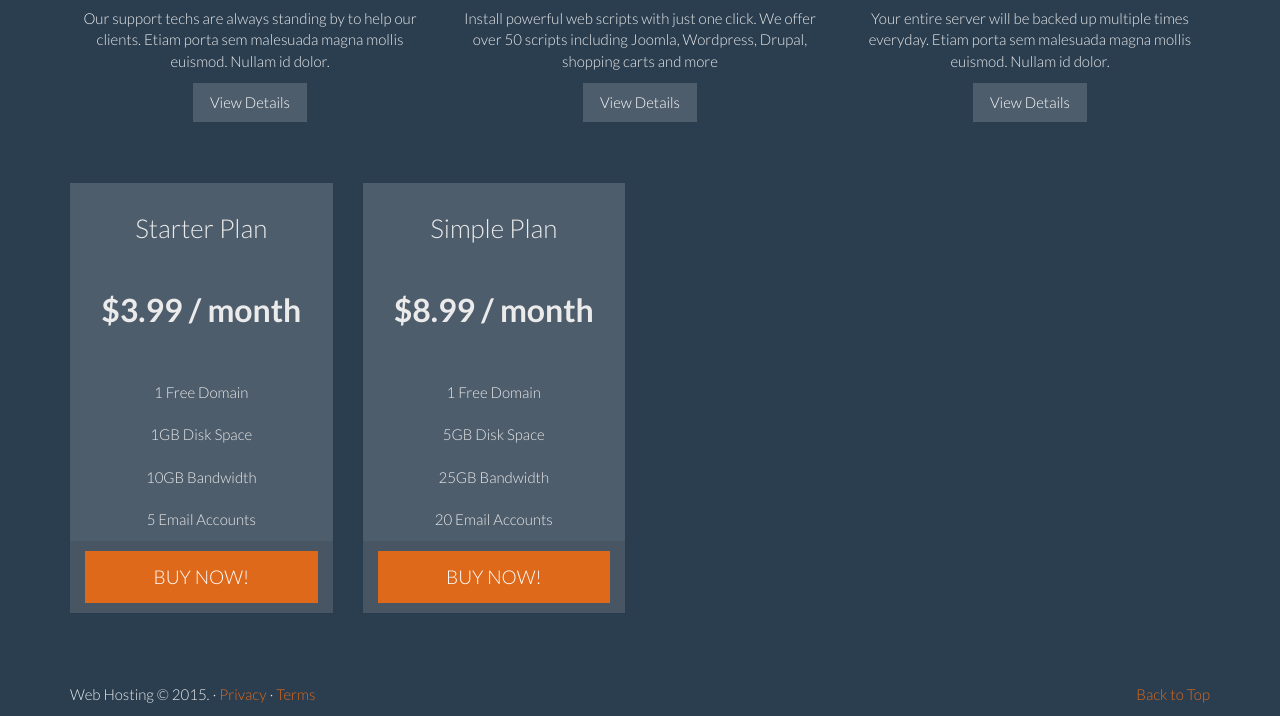
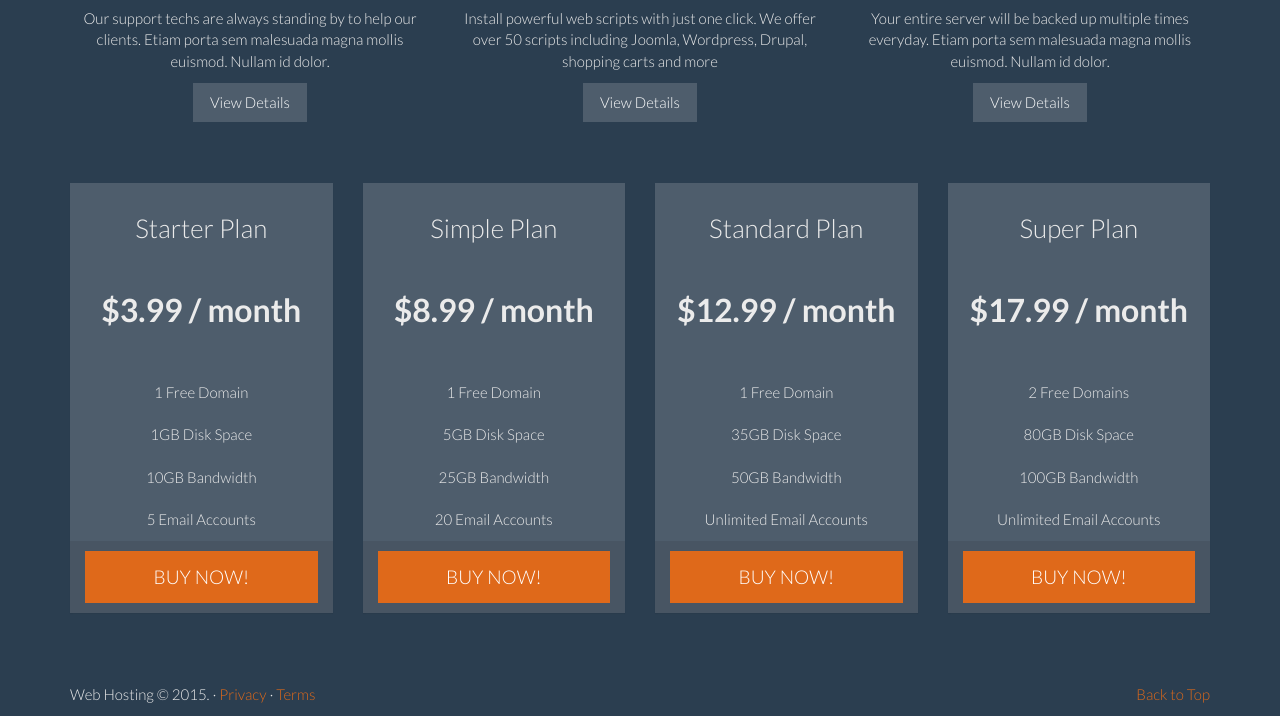
Before and after one commit to marb61a/web-hosting-company, a plain HTML site: page index.html in a window 1280 px wide. Shown: the part 762-1478 px from the top of the page. Drawn offline with nearby package versions, Linux system fonts and the light colour scheme; files whose address does not match are found by name.

Commit message:
added super and standard plan to index.html

```diff
--- a/index.html
+++ b/index.html
@@ -180,6 +180,46 @@
               </div>
               </div>
             </div>
+
+            <div class="col-xs-6 col-sm-6 col-md-3 col-lg-3">
+            <div class="panel price panel-grey">
+              <div class="panel-heading arrow_box text-center">
+                <h3>Standard Plan</h3>
+              </div>
+              <div class="panel-body text-center">
+                <p class="lead" style="font-size:40px;"><strong>$12.99 / month</strong>
+              </div>
+              <ul class="list-group list-group-flush text-center">
+                <li class="list-group-item">1 Free Domain</li>
+                <li class="list-group-item">35GB Disk Space</li>
+                <li class="list-group-item">50GB Bandwidth</li>
+                <li class="list-group-item">Unlimited Email Accounts</li>
+                </ul>
+              <div class="panel-footer">
+                <a class="btn btn-lg btn-block btn-primary" href="#">BUY NOW!</a>
+              </div>
+              </div>
+            </div>
+
+            <div class="col-xs-6 col-sm-6 col-md-3 col-lg-3">
+            <div class="panel price panel-grey">
+              <div class="panel-heading arrow_box text-center">
+                <h3>Super Plan</h3>
+              </div>
+              <div class="panel-body text-center">
+                <p class="lead" style="font-size:40px;"><strong>$17.99 / month</strong>
+              </div>
+              <ul class="list-group list-group-flush text-center">
+                <li class="list-group-item">2 Free Domains</li>
+                <li class="list-group-item">80GB Disk Space</li>
+                <li class="list-group-item">100GB Bandwidth</li>
+                <li class="list-group-item">Unlimited Email Accounts</li>
+                </ul>
+              <div class="panel-footer">
+                <a class="btn btn-lg btn-block btn-primary" href="#">BUY NOW!</a>
+              </div>
+              </div>
+            </div>
         </div>
       </div>
     <section>
```
